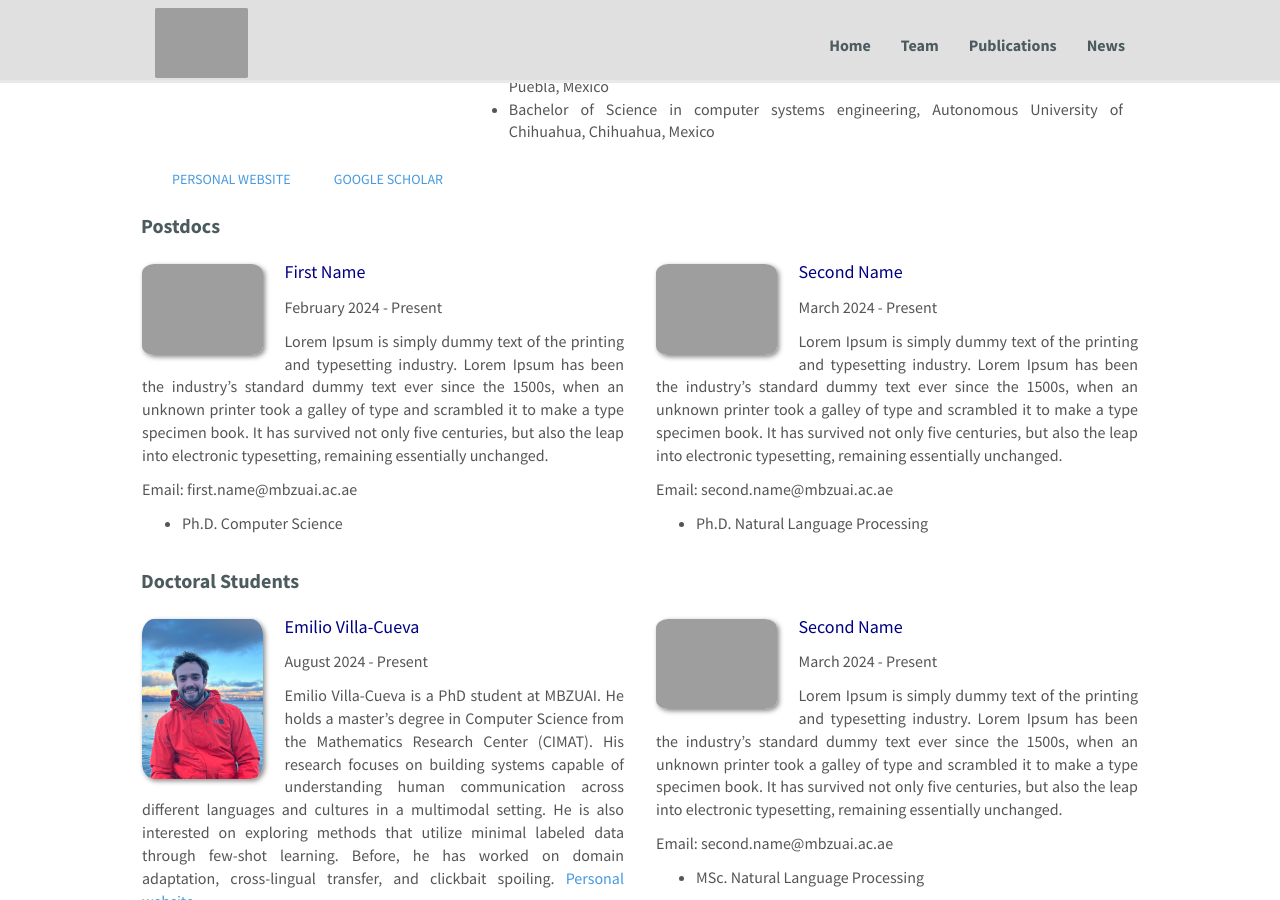
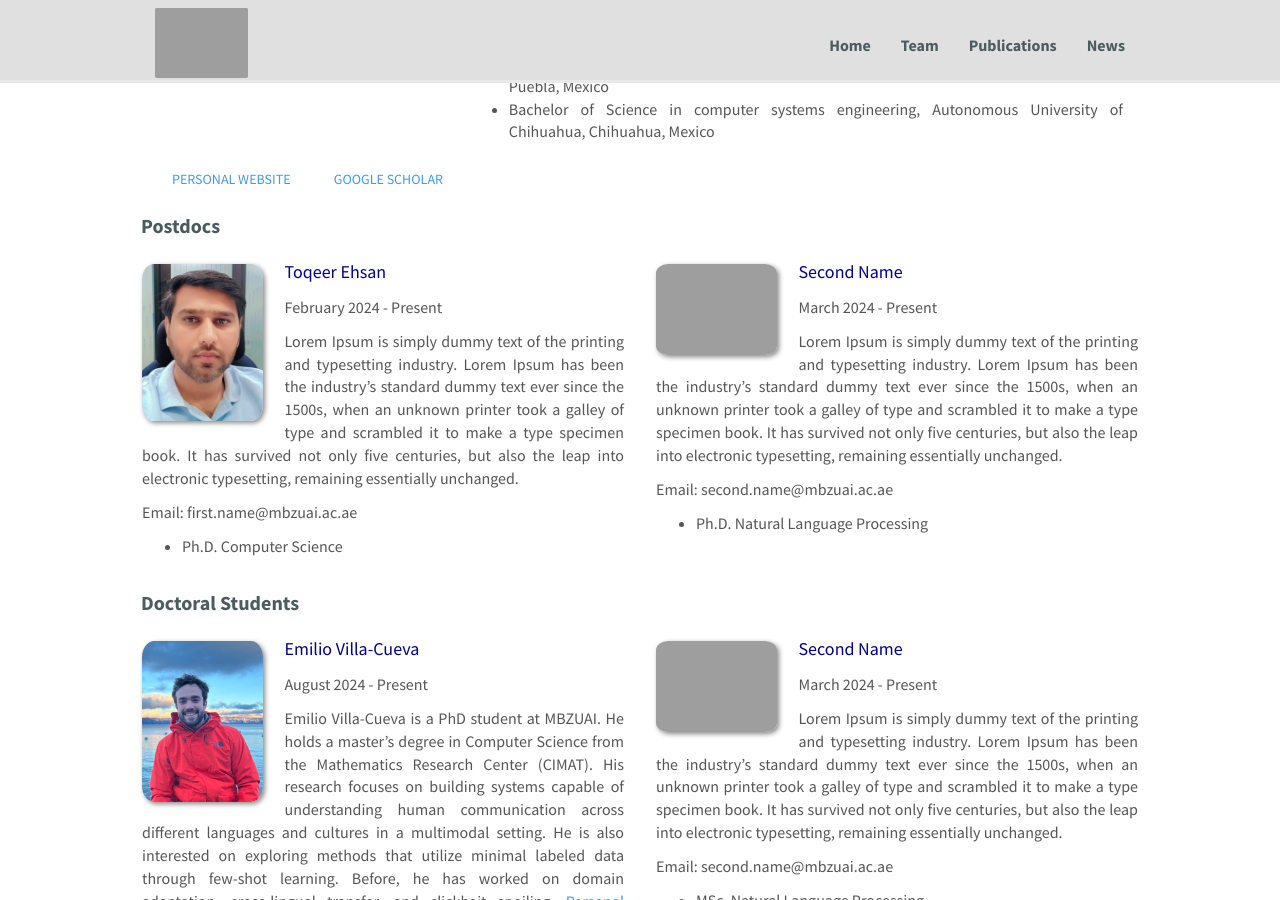
Before and after one commit to RiTUAL-MBZUAI/web, a Jekyll site: the page built from _pages/team.md, in a window 1280 px wide and 900 px high, scrolled down 433 px. Built offline with Jekyll 4.4.1, drawn with Linux system fonts in a browser that asks for light colours; nearby versions of some CDN libraries.

Commit message:
Update postdocs.yml

```diff
--- a/_data/postdocs.yml
+++ b/_data/postdocs.yml
@@ -1,5 +1,5 @@
-- name: First Name
-  photo: verdoes1.jpg
+- name: Toqeer Ehsan
+  photo: toqeer.jpg
   duration:  February 2024 - Present
   info: Lorem Ipsum is simply dummy text of the printing and typesetting industry. Lorem Ipsum has been the industry's standard dummy text ever since the 1500s, when an unknown printer took a galley of type and scrambled it to make a type specimen book. It has survived not only five centuries, but also the leap into electronic typesetting, remaining essentially unchanged.
   email: first.name@mbzuai.ac.ae
```
